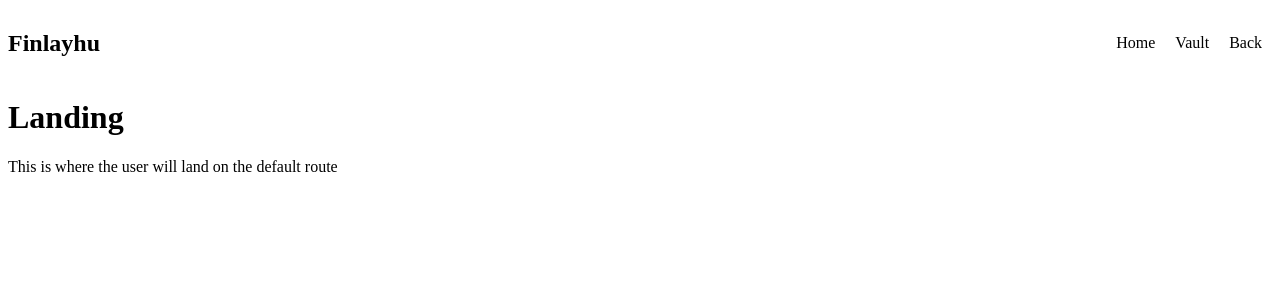
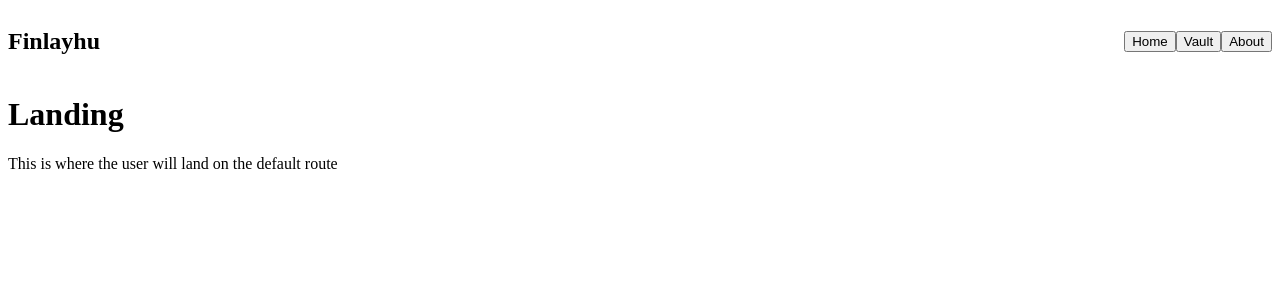
Before and after one commit to HudsonFinn/finlayhu, a React (Vite) app: page / in a window 1280 px wide. Shown: the top 300 px of the page. Built offline with nearby package versions, Linux system fonts and the light colour scheme.

Commit message:
Add NavButton prop to pass down title

```diff
--- a/src/components/NavBar.tsx
+++ b/src/components/NavBar.tsx
@@ -1,13 +1,14 @@
 import "./NavBar.css"
+import NavButton from "./NavButton";
 
 function NavBar() {
     return (
         <nav className="nav" >
             <h1>Finlayhu</h1>
             <ol className="nav-items">
-                <li>Home</li>
-                <li>Vault</li>
-                <li>Back</li>
+                <NavButton title={"Home"} />
+                <NavButton title={"Vault"} />
+                <NavButton title={"About"} />
             </ol>
         </nav>
     )
--- a/src/components/NavButton.tsx
+++ b/src/components/NavButton.tsx
@@ -1,6 +1,12 @@
-function NavButton() {
+
+type NavButtonProps = {
+    title: string
+}
+
+function NavButton({ title }: NavButtonProps) {
+
     return (
-    <button>Button</button>
+        <button>{title}</button>
     )
 }
 
```
